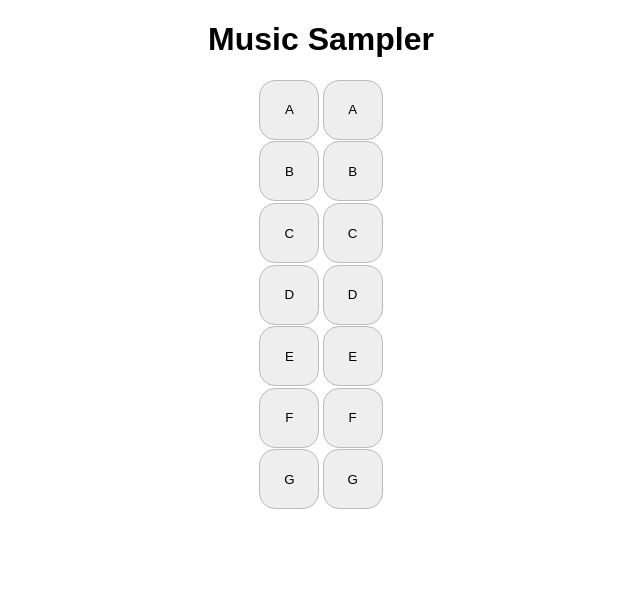
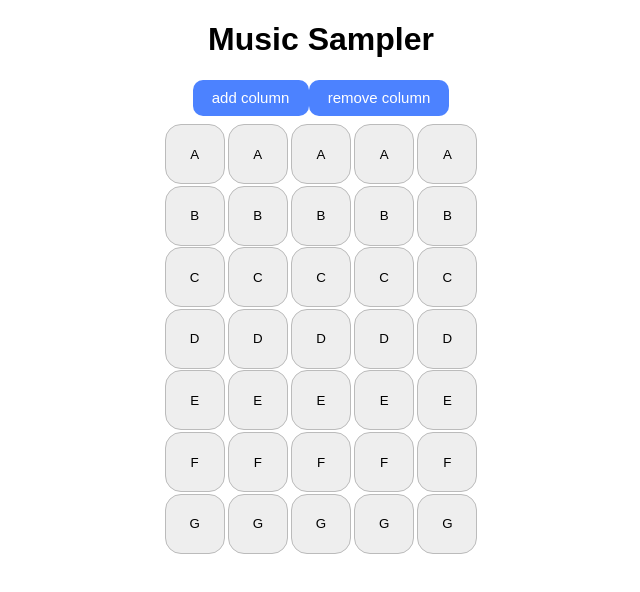
Before and after one commit to matanyaAlkobi/Music_Sampler_client, a React (Vite) app: page / in a window 1280 px wide. Shown: the top 592 px of the page, without its empty margins (319-959 px from the left). Built offline with nearby package versions, Linux system fonts and the light colour scheme.

Commit message:
Add functionality to dynamically add and remove columns in the sampler

```diff
--- a/src/components/Sampler.tsx
+++ b/src/components/Sampler.tsx
@@ -11,10 +11,26 @@ export default function Sampler() {
     "F.wav",
     "G.wav",
   ];
-  const [columns, setColumns] = useState<number>(2);
+  const [columns, setColumns] = useState<number>(5);
 
   return (
     <>
+      <div>
+        <button
+          className="add-remove-btn"
+          onClick={() => setColumns(columns + 1)}
+        >
+          add column
+        </button>
+        {columns >= 1 && (
+          <button
+            className="add-remove-btn"
+            onClick={() => setColumns(columns - 1)}
+          >
+            remove column
+          </button>
+        )}
+      </div>
       <Grid files={files} columns={columns} />
     </>
   );
--- a/src/index.css
+++ b/src/index.css
@@ -34,3 +34,24 @@
 .sample-btn:hover {
   background: #ddd;
 }
+
+.add-remove-btn {
+  background: #4c82ff;
+  color: white;
+  border: none;
+  padding: 0.6rem 1.2rem;
+  border-radius: 10px;
+
+  font-size: 15px;
+  cursor: pointer;
+
+  transition: 0.2s ease;
+}
+
+.add-remove-btn:hover {
+  background: #3a6be6;
+}
+
+.add-remove-btn:active {
+  transform: scale(0.96);
+}
```
